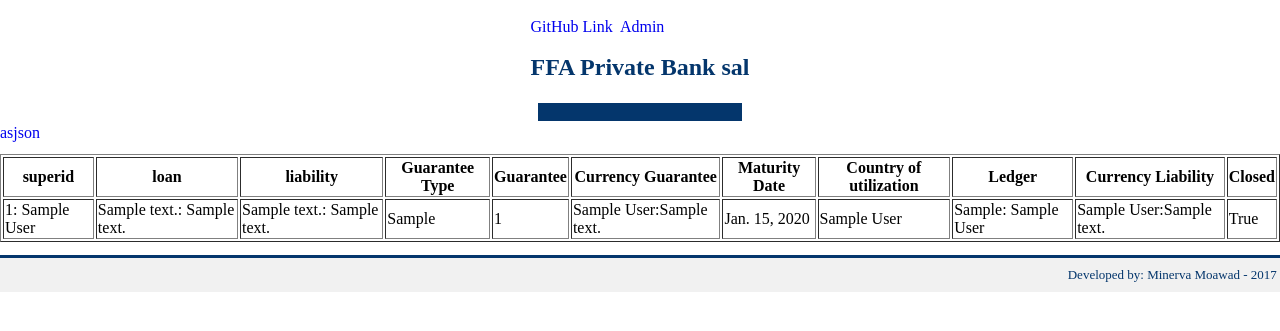
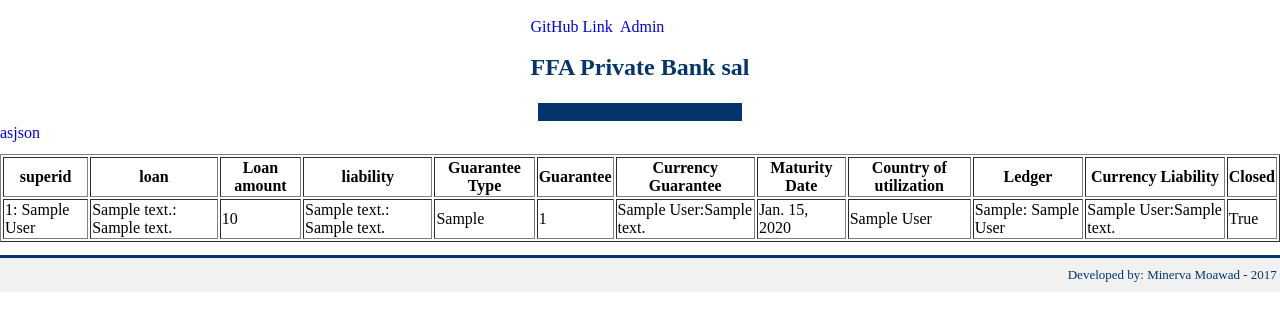
Before and after one commit to minerva22/ffa-cdr-admin, a Django app: page /cdradmin/ in a window 1280 px wide. Shown: the top 331 px of the page. Run offline with Django 3.2, Linux system fonts and the light colour scheme; tables that the repository leaves empty hold one stand-in row (values such as "Sample post").

Commit message:
add loan amount in index page

```diff
--- a/cdradmin/templates/cdradmin/index.html
+++ b/cdradmin/templates/cdradmin/index.html
@@ -58,9 +58,9 @@
 		</tr>
 <tr><td><table border=1>
 
-<tr><th>superid</th><th>loan</th><th>liability</th><th>Guarantee Type</th><th>Guarantee</th><th>Currency Guarantee</th><th>Maturity Date</th><th>Country of utilization</th><th>Ledger</th><th>Currency Liability</th><th>Closed</th></tr>
+<tr><th>superid</th><th>loan</th><th>Loan amount</th><th>liability</th><th>Guarantee Type</th><th>Guarantee</th><th>Currency Guarantee</th><th>Maturity Date</th><th>Country of utilization</th><th>Ledger</th><th>Currency Liability</th><th>Closed</th></tr>
 {% for x in object_list %}
-<tr><td>{{x.superid}}</td><td>{{x.loan}}</td><td>{{x.liability}}</td><td>{{x.guarantee_type}}</td><td>{{x.guarantee}}</td><td>{{x.currency_guarantee}}</td><td>{{x.maturity_date}}</td><td>{{x.country_of_utilization}}</td><td>{{x.ledger}}</td><td>{{x.currency}}</td><td>{{x.closed}}</td> </tr>
+<tr><td>{{x.superid}}</td><td>{{x.loan}}</td><td>{{x.loan_amount}}</td><td>{{x.liability}}</td><td>{{x.guarantee_type}}</td><td>{{x.guarantee}}</td><td>{{x.currency_guarantee}}</td><td>{{x.maturity_date}}</td><td>{{x.country_of_utilization}}</td><td>{{x.ledger}}</td><td>{{x.currency}}</td><td>{{x.closed}}</td> </tr>
 {% endfor %}
 </table></td></tr>
 
```
